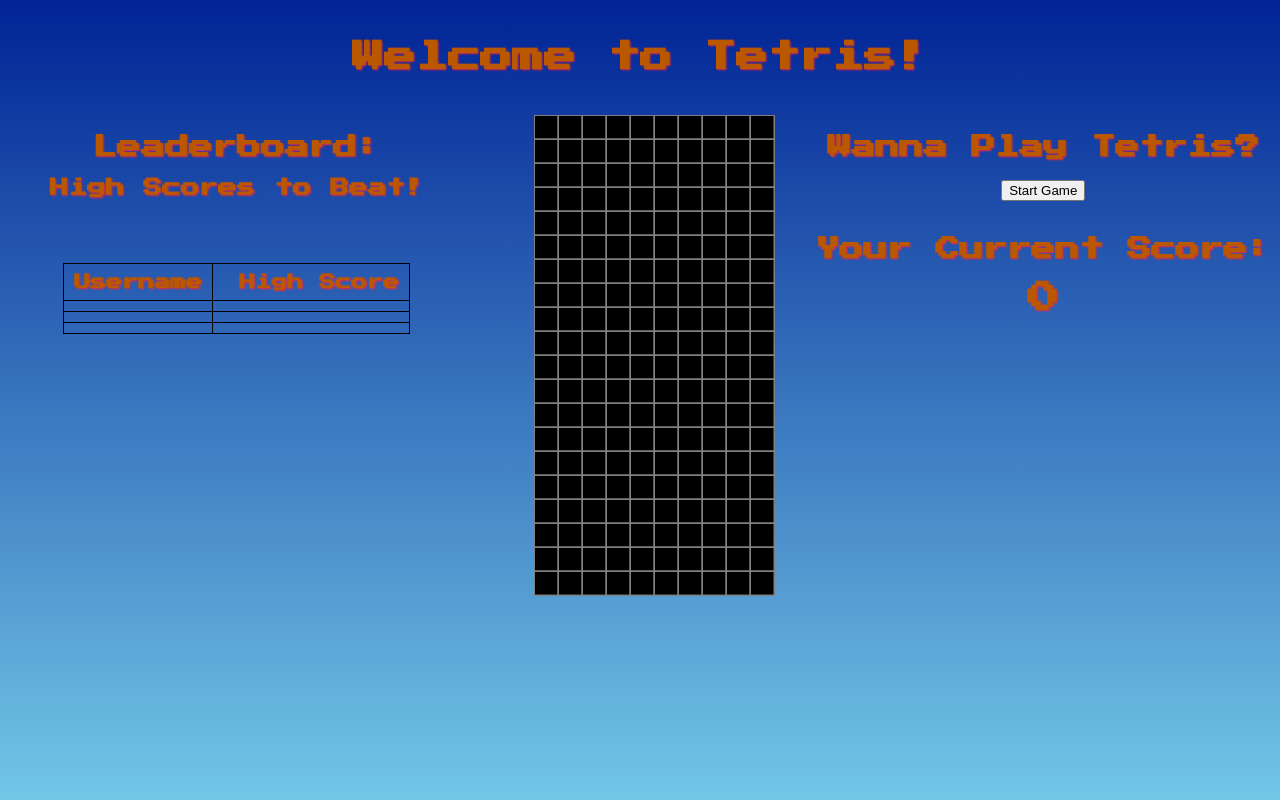
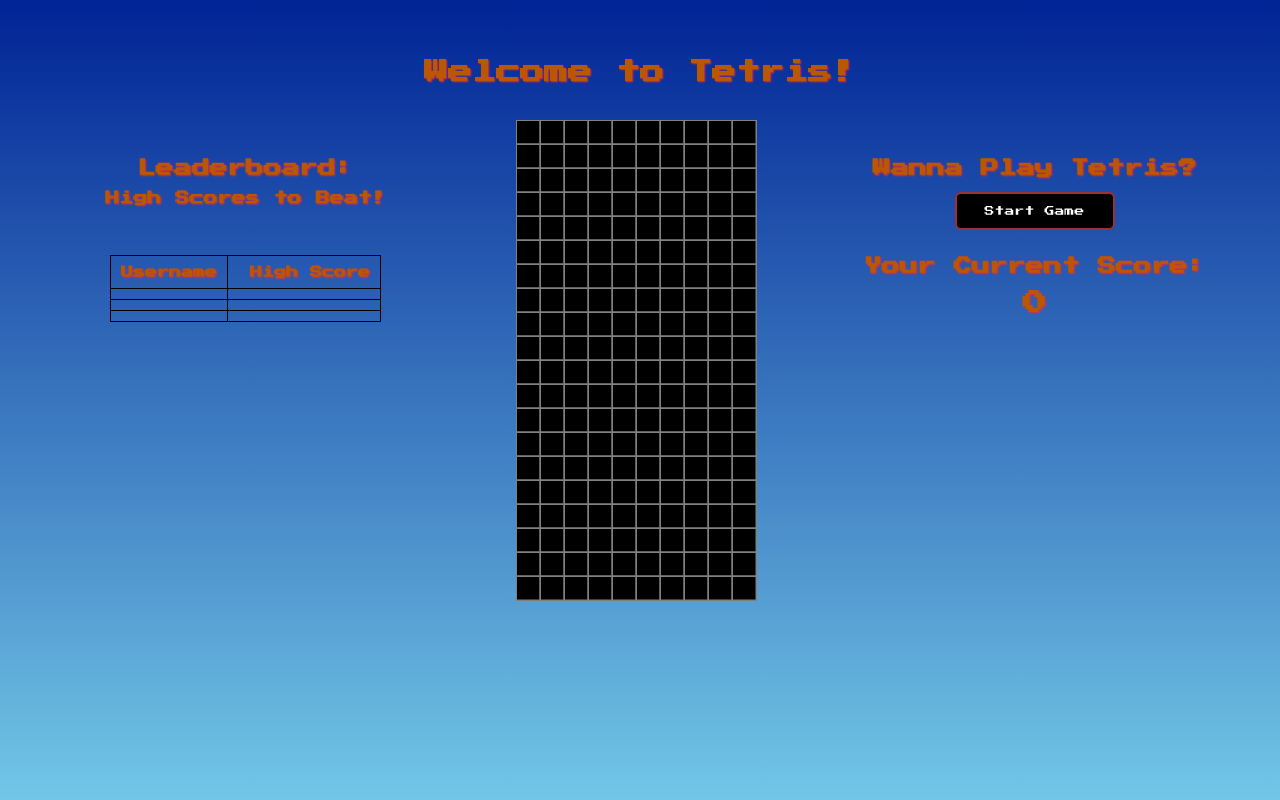
Before and after one commit to javila35/JS-Tetris, a PHP site: page / in a window 1280 px wide. Run offline with PHP 8.4, Linux system fonts and the light colour scheme; lists and menus that the app fills with data are empty.

Commit message:
button styling

```diff
--- a/index.css
+++ b/index.css
@@ -4,6 +4,7 @@
 
 body {
   font-family: 'Press Start 2P', cursive;
+  font-size: 12px;
   height: 100%;
   margin: 0;
   background-repeat: no-repeat;
@@ -28,7 +29,7 @@
 
 #canvas {
   display: inline-block;
-  margin-left: 60px;
+  margin-left: 25px;
 }
 
 #highscores {
@@ -65,3 +66,20 @@
   border: 1px solid #888;
   width: 80%; /* Could be more or less, depending on screen size */
 }
+
+#start {
+  border-radius: 6px;
+  border: 2px solid rgb(160, 47, 47);
+  background-color:black;
+  transition-duration: 0.4s;
+  padding: 12px 28px;
+  font-size: 16px;
+  font-family: 'Press Start 2P', cursive;
+  font-size: 10px;
+  color: white;
+}
+
+#start:hover {
+    background-color: #B95800; /* Green */
+    color: white;
+}
--- a/index.html
+++ b/index.html
@@ -14,6 +14,7 @@
     <div class="parent">
     <!-- Header Division -->
         <div class="div1">
+            <br></br>
             <h1 id="head-title" style="padding-bottom: 20px; padding-top: 20px;">Welcome to Tetris!</h1>
         </div>
 
@@ -31,7 +32,7 @@
                     </form>
                 </div>
             </div>
-
+            <br></br>
           <h2 style="margin-bottom: 4px;">Leaderboard:</br></h2>
           <h3>High Scores to Beat!</h3><br></br></br>
 
@@ -64,8 +65,9 @@
     <!-- Stats Right Sidebar Div -->
         <div class="div3">
             <div id="landing">
+                <br></br>
                 <h2>Wanna Play Tetris?</h2>
-                <button>Start Game</button>
+                <button id="start">Start Game</button>
             </div>
             <br>
             <div><h2>Your Current Score:</h2></div>
```
